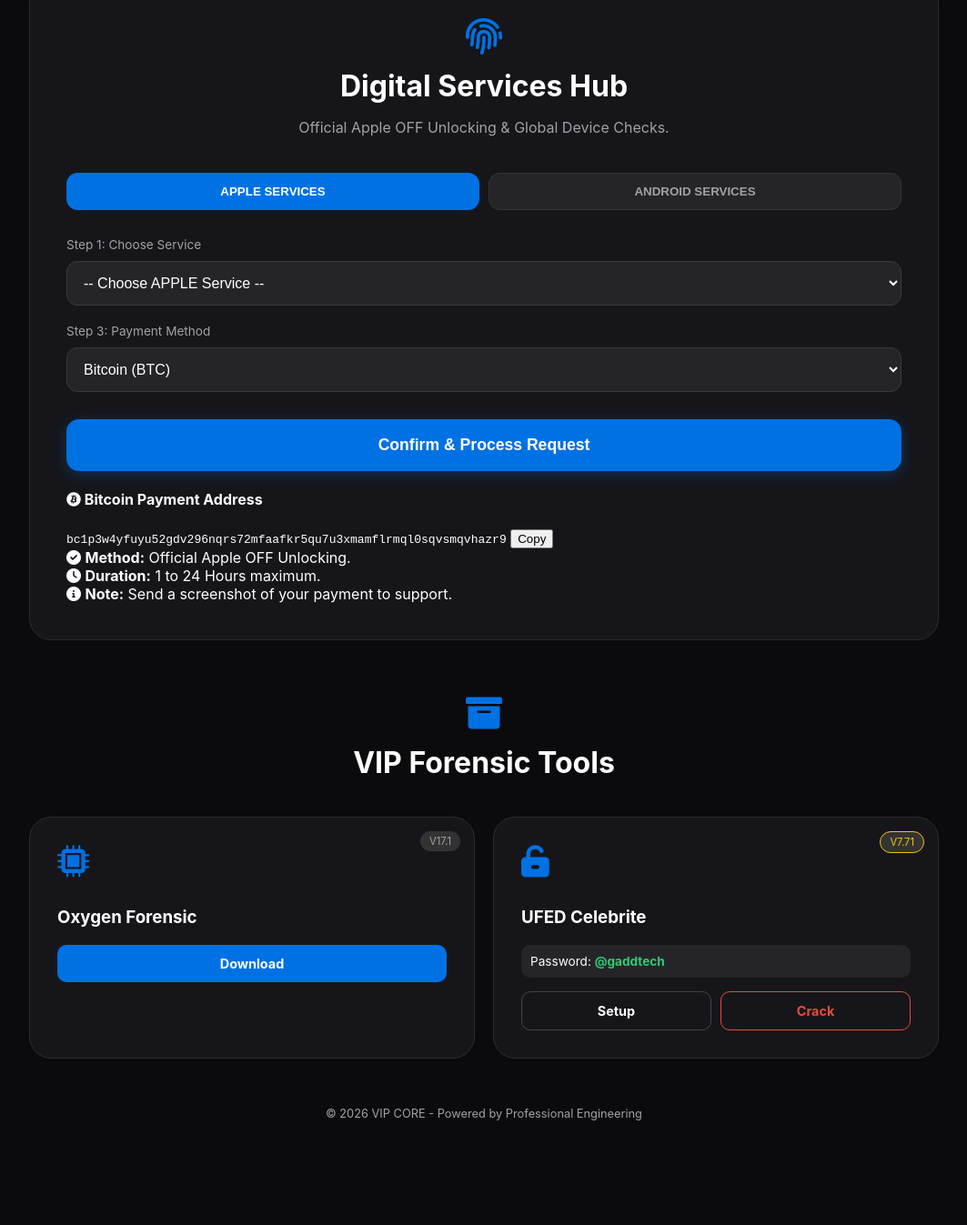
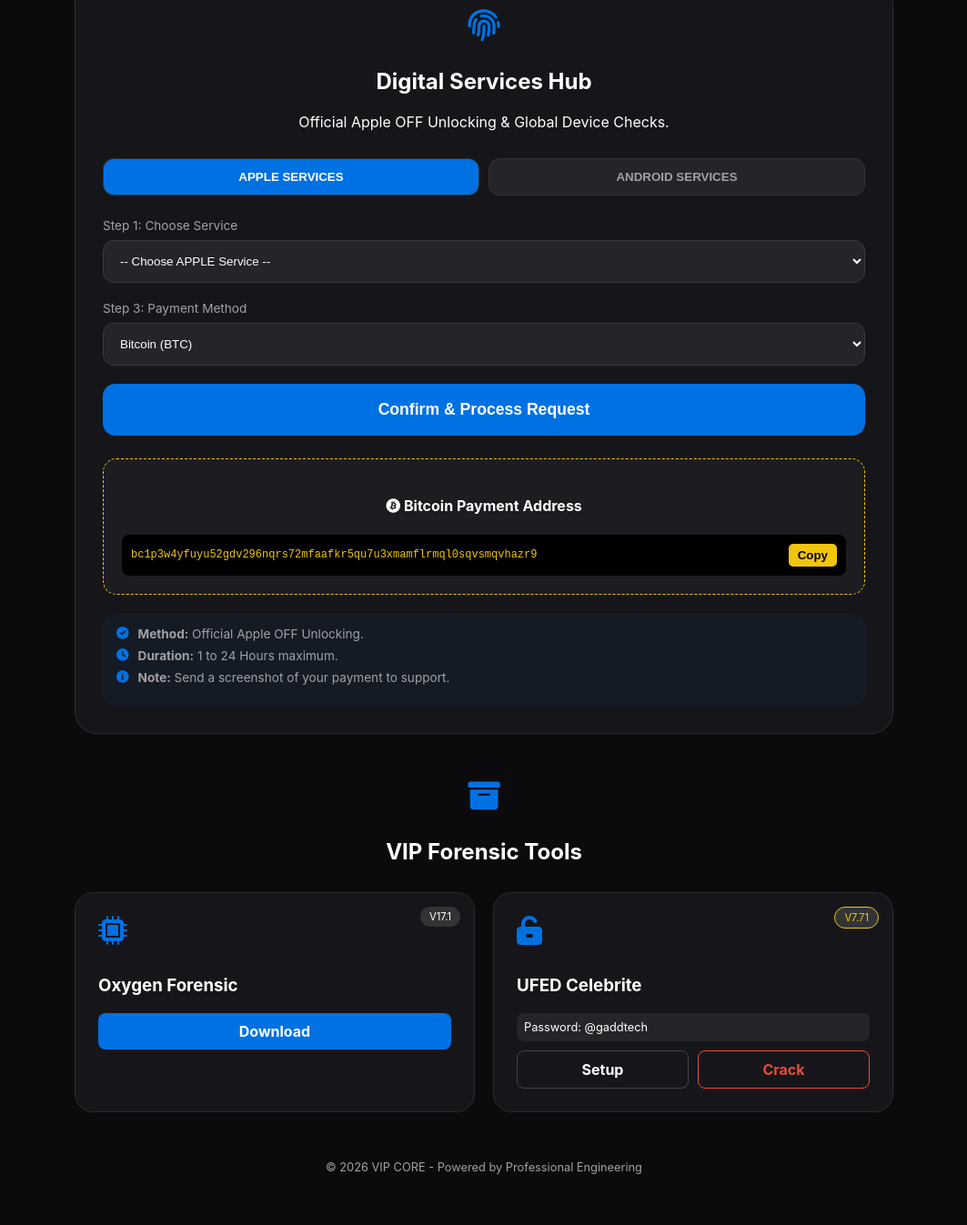
Before and after one commit to hulooltech/irmovi-vip, a plain HTML site: page index.html in a window 1280 px wide. Shown: the part 120-1467 px from the top of the page at 91% size, without its empty margins (108-1171 px from the left). Before the commit the page ends 1445 px from the top, so only its background shows below. Drawn offline with Linux system fonts and the light colour scheme.

Commit message:
Refactor CSS styles for layout and design consistency
Signed-off-by: hulooltech <ah7001ash@gmail.com>

```diff
--- a/style.css
+++ b/style.css
@@ -10,80 +10,84 @@
 body {
     background-color: var(--bg);
     color: var(--text-white);
-    font-family: 'Inter', -apple-system, sans-serif;
+    font-family: 'Inter', sans-serif;
     margin: 0; padding: 0;
-    scroll-behavior: smooth;
 }
 
-/* Navbar */
 .navbar {
     display: flex; justify-content: space-between; align-items: center;
     padding: 15px 10%; background: rgba(22, 22, 26, 0.9);
     backdrop-filter: blur(15px); position: sticky; top: 0; z-index: 1000;
 }
+
 .logo { font-size: 1.5rem; font-weight: 800; }
 .logo span { color: var(--accent); }
-.nav-links a { color: var(--text-dim); text-decoration: none; margin-left: 20px; font-size: 0.9rem; transition: 0.3s; }
-.nav-links a:hover { color: var(--accent); }
+.nav-links a { color: var(--text-dim); text-decoration: none; margin-left: 20px; font-size: 0.9rem; }
 
-/* Main Wrapper */
-.main-wrapper { max-width: 1000px; margin: 40px auto; padding: 0 20px; }
+.main-wrapper { max-width: 900px; margin: 40px auto; padding: 0 20px; }
 
-/* Sections Header */
-.section-header { text-align: center; margin-bottom: 40px; }
-.section-header i { font-size: 2.5rem; color: var(--accent); margin-bottom: 15px; }
-.section-header h2 { font-size: 2rem; margin: 0; }
-.section-header p { color: var(--text-dim); }
-
-/* Order Card Style */
 .glass-section {
-    background: var(--card-bg); border-radius: 24px; padding: 40px;
-    border: 1px solid #2c2c2e; margin-bottom: 60px;
+    background: var(--card-bg); border-radius: 24px; padding: 30px;
+    border: 1px solid #2c2c2e; margin-bottom: 50px;
 }
 
-/* Tabs */
-.tabs-container { display: flex; gap: 10px; margin-bottom: 30px; }
+.section-header { text-align: center; margin-bottom: 30px; }
+.section-header i { font-size: 2.2rem; color: var(--accent); margin-bottom: 10px; }
+
+.tabs-container { display: flex; gap: 10px; margin-bottom: 25px; }
 .tab-link {
     flex: 1; padding: 12px; border-radius: 12px; border: 1px solid #333;
     background: #252529; color: var(--text-dim); cursor: pointer; font-weight: bold;
 }
-.tab-link.active { background: var(--accent); color: white; border-color: var(--accent); }
+.tab-link.active { background: var(--accent); color: white; }
+
 .tab-content { display: none; }
 .tab-content.default-tab { display: block; }
 
-/* Form Elements */
 .input-group { margin-bottom: 20px; }
-label { display: block; margin-bottom: 10px; color: var(--text-dim); font-size: 0.85rem; }
+label { display: block; margin-bottom: 8px; color: var(--text-dim); font-size: 0.85rem; }
 select, .imei-input-box input {
     width: 100%; padding: 14px; background: #252529; border: 1px solid #3a3a3c;
-    border-radius: 12px; color: white; box-sizing: border-box; font-size: 1rem;
+    border-radius: 12px; color: white; box-sizing: border-box;
 }
+
 .imei-input-box { position: relative; }
 .imei-input-box i { position: absolute; left: 15px; top: 16px; color: var(--text-dim); }
 .imei-input-box input { padding-left: 45px; }
 
-/* Main Button */
 .btn-main {
     width: 100%; padding: 18px; background: var(--accent); color: white;
     border: none; border-radius: 14px; font-size: 1.1rem; font-weight: 800;
-    cursor: pointer; margin-top: 10px; box-shadow: 0 4px 15px rgba(0, 113, 227, 0.3);
+    cursor: pointer;
 }
 
-/* Tool Cards */
-.tools-grid { display: grid; grid-template-columns: repeat(auto-fit, minmax(300px, 1fr)); gap: 20px; }
-.tool-card {
-    background: var(--card-bg); border: 1px solid #2c2c2e; padding: 30px;
-    border-radius: 24px; position: relative; transition: 0.3s;
+/* Crypto Card */
+.crypto-payment-card {
+    background: #1c1c21; border: 1px dashed var(--gold);
+    padding: 20px; border-radius: 15px; margin-top: 25px; text-align: center;
 }
-.tool-card:hover { transform: translateY(-8px); border-color: var(--accent); }
-.badge { position: absolute; top: 15px; right: 15px; font-size: 0.7rem; color: var(--text-dim); padding: 4px 10px; border-radius: 20px; background: #333; }
+.wallet-address {
+    display: flex; background: #000; padding: 10px; border-radius: 8px;
+    margin-top: 10px; align-items: center; justify-content: space-between;
+}
+.wallet-address code { color: var(--gold); font-size: 0.75rem; word-break: break-all; }
+.wallet-address button { background: var(--gold); border: none; padding: 5px 10px; border-radius: 5px; cursor: pointer; font-weight: bold; }
+
+/* Service Notes */
+.service-notes { margin-top: 20px; background: rgba(0, 113, 227, 0.05); padding: 15px; border-radius: 15px; }
+.note-item { display: flex; align-items: center; gap: 10px; margin-bottom: 8px; font-size: 0.85rem; color: var(--text-dim); }
+.note-item i { color: var(--accent); }
+
+/* Tools Grid */
+.tools-grid { display: grid; grid-template-columns: repeat(auto-fit, minmax(280px, 1fr)); gap: 20px; }
+.tool-card { background: var(--card-bg); border: 1px solid #2c2c2e; padding: 25px; border-radius: 20px; position: relative; }
+.badge { position: absolute; top: 15px; right: 15px; font-size: 0.7rem; padding: 4px 10px; border-radius: 20px; background: #333; }
 .badge.gold { border: 1px solid var(--gold); color: var(--gold); }
-.tool-icon { font-size: 2.2rem; color: var(--accent); margin-bottom: 15px; }
-.pass-box { background: #252529; padding: 10px; border-radius: 10px; margin: 15px 0; font-size: 0.85rem; }
-.pass-box span { color: #2ecc71; font-weight: bold; }
+.tool-icon { font-size: 2rem; color: var(--accent); margin-bottom: 15px; }
+.pass-box { background: #252529; padding: 8px; border-radius: 8px; margin: 10px 0; font-size: 0.8rem; }
 .btn-group { display: grid; grid-template-columns: 1fr 1fr; gap: 10px; }
-.btn { text-decoration: none; padding: 12px; border-radius: 10px; font-size: 0.9rem; text-align: center; font-weight: bold; }
-.btn-download { background: var(--accent); color: white; display: block; margin-top: 15px; }
+.btn { text-decoration: none; padding: 10px; border-radius: 8px; text-align: center; font-weight: bold; }
+.btn-download { background: var(--accent); color: white; display: block; margin-top: 10px; }
 .btn-outline { border: 1px solid #444; color: white; }
 .btn-crack { border: 1px solid #e74c3c; color: #e74c3c; }
 
```
